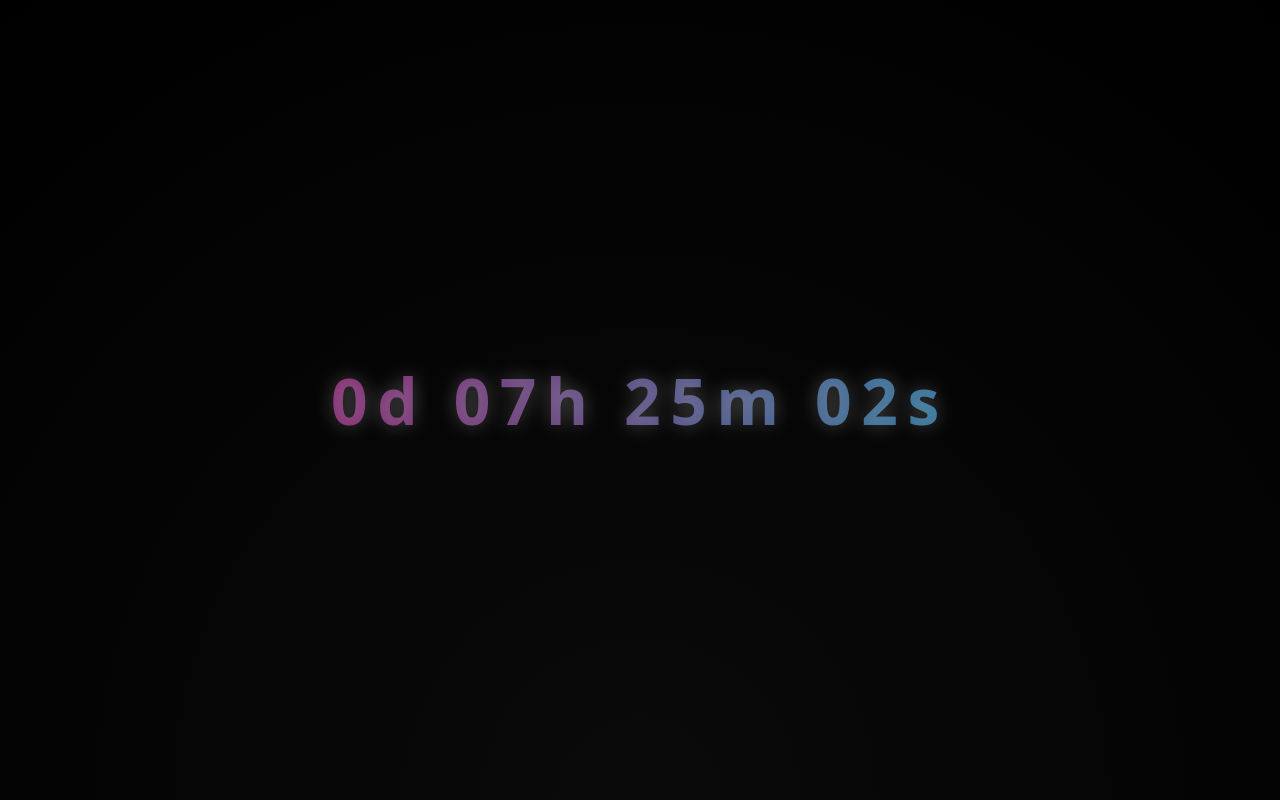
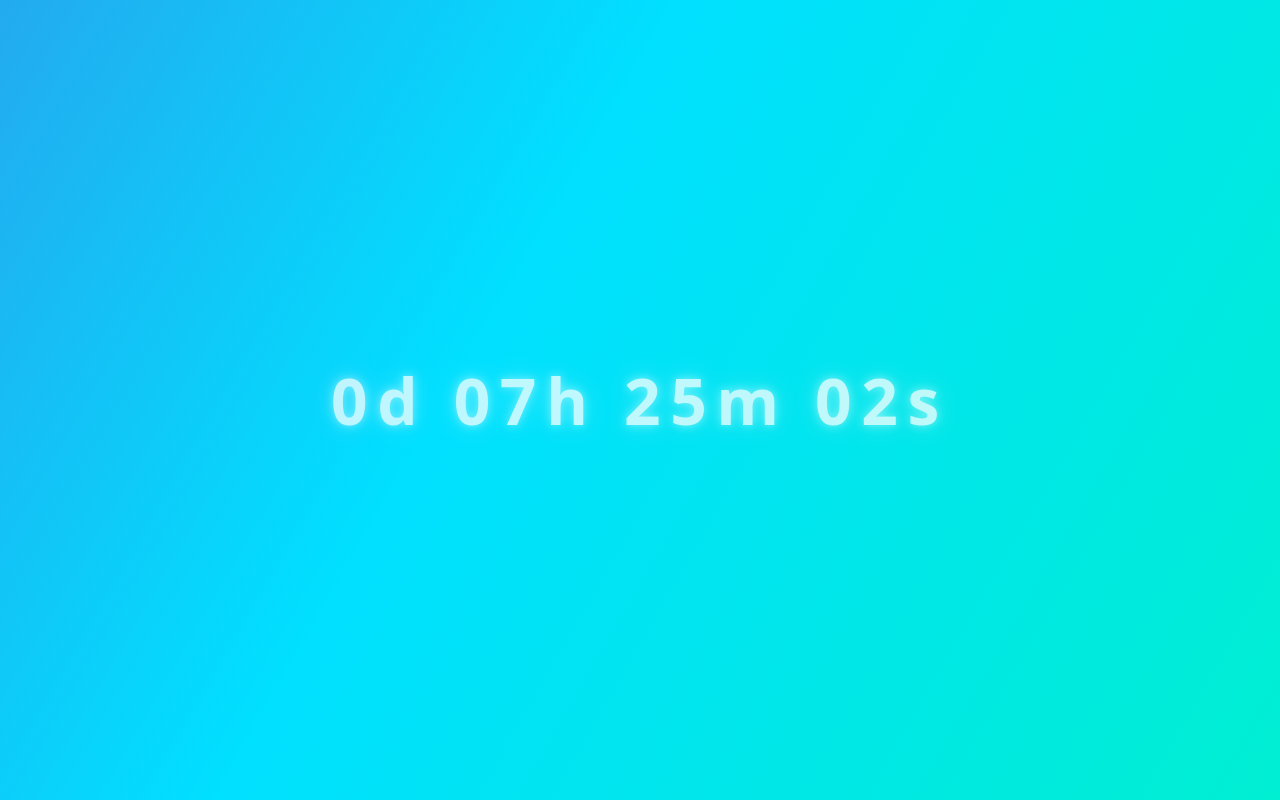
Before and after one commit to Krushna-10/New-year, a plain HTML site: page index.html in a window 1280 px wide. Drawn offline with Linux system fonts and the light colour scheme.

Commit message:
Add files via upload

```diff
--- a/index.html
+++ b/index.html
@@ -6,15 +6,30 @@
 <meta name="viewport" content="width=device-width, initial-scale=1.0">
 
 <style>
-html, body {
+/* ===== BACKGROUND ===== */
+body {
   margin: 0;
-  padding: 0;
-  height: 100%;
-  background: radial-gradient(circle at bottom, #0a0a0a, #000);
+  height: 100vh;
   overflow: hidden;
-  font-family: system-ui, -apple-system, BlinkMacSystemFont, sans-serif;
+  font-family: system-ui, sans-serif;
+  background: linear-gradient(
+    120deg,
+    #ff0080,
+    #7928ca,
+    #00e0ff,
+    #00ff9d
+  );
+  background-size: 400% 400%;
+  animation: gradientMove 18s ease infinite;
 }
 
+@keyframes gradientMove {
+  0%   { background-position: 0% 50%; }
+  50%  { background-position: 100% 50%; }
+  100% { background-position: 0% 50%; }
+}
+
+/* ===== TIMER ===== */
 #timer {
   position: absolute;
   top: 50%;
@@ -22,22 +37,27 @@ html, body {
   transform: translateY(-50%);
   text-align: center;
   font-size: clamp(2rem, 5vw, 4rem);
-  font-weight: 600;
+  font-weight: 700;
   letter-spacing: 0.15em;
-  background: linear-gradient(90deg, #ff0080, #00e0ff);
-  -webkit-background-clip: text;
-  -webkit-text-fill-color: transparent;
-  text-shadow: 0 0 20px rgba(255,255,255,0.4);
+  color: white;
+  text-shadow:
+    0 0 10px rgba(255,255,255,0.6),
+    0 0 25px rgba(255,255,255,0.4);
   animation: pulse 2s ease-in-out infinite;
+  z-index: 2;
 }
 
 @keyframes pulse {
   0%,100% { opacity: 1 }
-  50% { opacity: 0.7 }
+  50% { opacity: 0.75 }
 }
 
+/* ===== CANVAS ===== */
 canvas {
+  position: absolute;
+  inset: 0;
   display: none;
+  z-index: 1;
 }
 </style>
 </head>
@@ -91,7 +111,7 @@ function startFireworks() {
   const particles = [];
   const points = [];
 
-  /* --- Build text mask --- */
+  /* --- Text mask --- */
   const textCanvas = document.createElement("canvas");
   const tctx = textCanvas.getContext("2d");
   textCanvas.width = canvas.width;
@@ -108,13 +128,10 @@ function startFireworks() {
   for (let y = 0; y < canvas.height; y += 6) {
     for (let x = 0; x < canvas.width; x += 6) {
       const i = (y * canvas.width + x) * 4;
-      if (img[i] > 200) {
-        points.push({ x, y });
-      }
+      if (img[i] > 200) points.push({ x, y });
     }
   }
 
-  /* --- Firework explosion --- */
   function explode(x, y) {
     const hue = Math.random() * 360;
     for (let i = 0; i < 28; i++) {
@@ -133,7 +150,7 @@ function startFireworks() {
   let index = 0;
 
   function loop() {
-    ctx.fillStyle = "rgba(0,0,0,0.18)";
+    ctx.fillStyle = "rgba(0,0,0,0.15)";
     ctx.fillRect(0, 0, canvas.width, canvas.height);
 
     if (index < points.length) {
```
